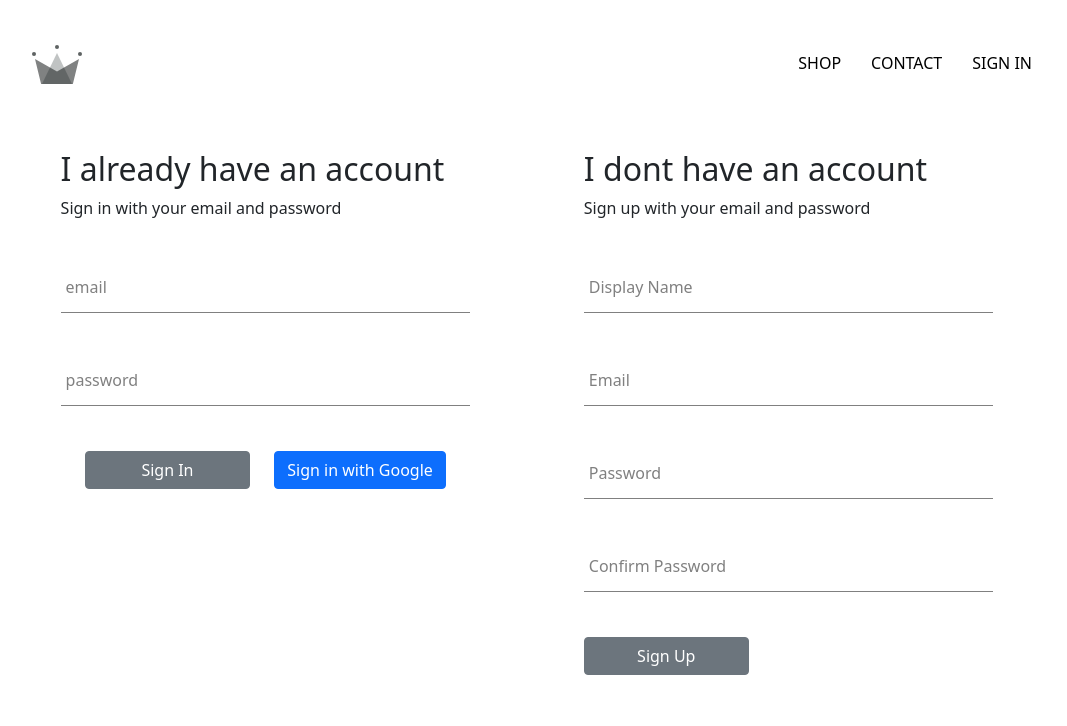
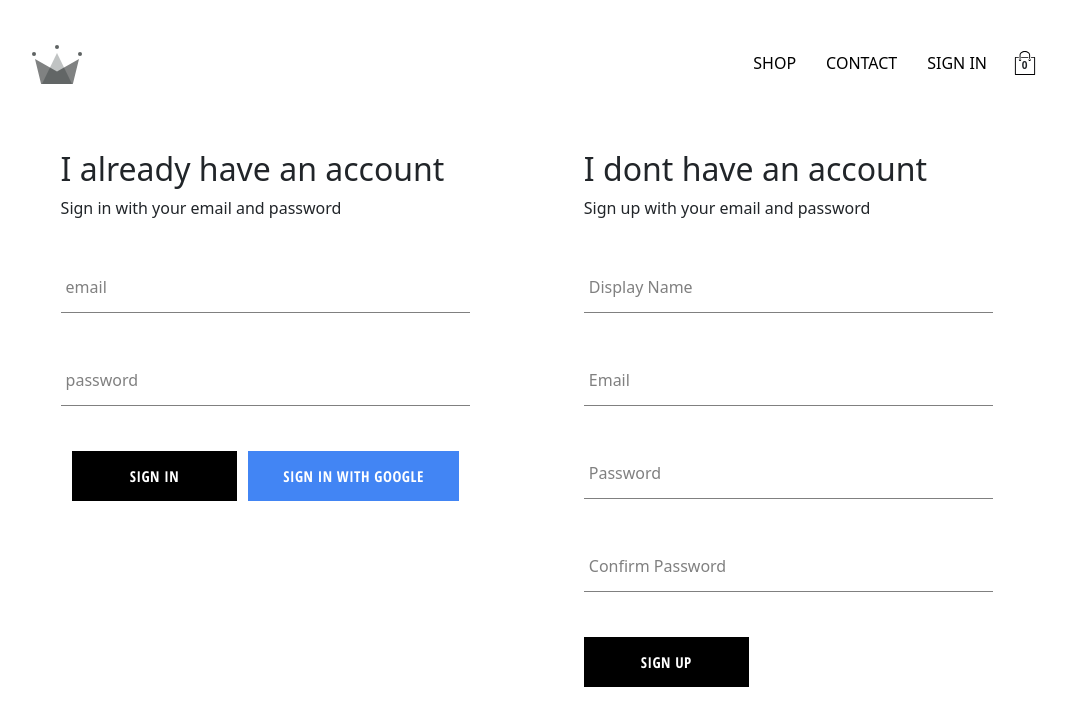
Before and after one commit to jaredNielson33/crown-clothing, a React (Create React App) app: page /signin in a window 1280 px wide. Shown: the top 726 px of the page, without its empty margins (113-1180 px from the left). Built offline with nearby package versions, Linux system fonts and the light colour scheme; no server answers.

Commit message:
added CartIcon and CartDropdown components to our application. Also implemented cart reducer

```diff
--- /dev/null
+++ b/src/components/cart-dropdown/cart-dropdown.component.jsx
@@ -0,0 +1,14 @@
+import React from "react";
+
+import CustomButton from "../custom-button/custom-button.component";
+
+import './cart-dropdown.styles.scss';
+
+const CartDropdown = () => (
+    <div className='cart-dropdown'>
+        <div className='cart-items'/>
+        <CustomButton>GO TO CHECKOUT</CustomButton>
+    </div>
+)
+
+export default CartDropdown;
--- /dev/null
+++ b/src/components/cart-dropdown/cart-dropdown.styles.scss
@@ -0,0 +1,26 @@
+.cart-dropdown {
+  position: absolute;
+  width: 240px;
+  height: 340px;
+  display: flex;
+  flex-direction: column;
+  padding: 20px;
+  border: 1px solid black;
+  background-color: white;
+  top: 90px;
+  right: 40px;
+  z-index: 5;
+
+  .cart-items {
+    height: 240px;
+    display: flex;
+    flex-direction: column;
+    overflow: scroll;
+  }
+
+  button {
+    margin-top: auto;
+    display: flex;
+    justify-content: center;
+  }
+}
--- /dev/null
+++ b/src/components/cart-icon/cart-icon.component.jsx
@@ -0,0 +1,20 @@
+import React from "react";
+import { connect } from "react-redux";
+import { toggleCartHidden } from "../../redux/cart/cart.actions";
+
+import { ReactComponent as ShoppingIcon } from '../../assets/images/shopping-bag.svg';
+
+import './cart-icon.styles.scss';
+
+const CartIcon = ({ toggleCartHidden }) => (
+    <div className="cart-icon" onClick={ toggleCartHidden }>
+        <ShoppingIcon className="shopping-icon"/>
+        <span className='item-count'>0</span>
+    </div>
+)
+
+const mapDispatchToProps = dispatch => ({
+    toggleCartHidden: () => dispatch(toggleCartHidden())
+})
+
+export default connect(null, mapDispatchToProps)(CartIcon);
--- /dev/null
+++ b/src/components/cart-icon/cart-icon.styles.scss
@@ -0,0 +1,21 @@
+.cart-icon {
+  width: 45px;
+  height: 45px;
+  position: relative;
+  display: flex;
+  align-items: center;
+  justify-content: center;
+  cursor: pointer;
+
+  .shopping-icon {
+    width: 24px;
+    height: 24px;
+  }
+
+  .item-count {
+    position: absolute;
+    font-size: 10px;
+    font-weight: bold;
+    bottom: 12px;
+  }
+}
--- a/src/components/custom-button/custom-button.component.jsx
+++ b/src/components/custom-button/custom-button.component.jsx
@@ -3,14 +3,13 @@
 
 import "./custom-button.styles.scss";
 
-const CustomButton = ({children, ...otherProps}) => (
-    <div>
-        <Button
-            color={otherProps.color}
-            className="custom-button"
+const CustomButton = ({children, isGoogleSignIn, ...otherProps}) => (
+    <div className='button'>
+        <button
+            className={`${isGoogleSignIn ? 'google-sign-in' : ''} custom-button`}
             {...otherProps}>
             {children}
-        </Button>
+        </button>
     </div>
 );
 
--- a/src/components/custom-button/custom-button.styles.scss
+++ b/src/components/custom-button/custom-button.styles.scss
@@ -1,3 +1,31 @@
 .custom-button {
-    min-width: 165px;
+  min-width: 165px;
+  width: auto;
+  height: 50px;
+  letter-spacing: 0.5px;
+  line-height: 50px;
+  padding: 0 35px 0 35px;
+  font-size: 15px;
+  background-color: black;
+  color: white;
+  text-transform: uppercase;
+  font-family: 'Open Sans Condensed';
+  font-weight: bolder;
+  border: none;
+  cursor: pointer;
+
+  &:hover {
+    background-color: white;
+    color: black;
+    border: 1px solid black;
+  }
+
+  &.google-sign-in {
+    background-color: #4285F4;
+    color: white;
+    &:hover {
+      background-color: #357ae8;
+      border: none;
+    }
+  }
 }
--- a/src/components/header/header.component.jsx
+++ b/src/components/header/header.component.jsx
@@ -5,10 +5,12 @@
 import { auth } from "../../firebase/firebase.utils";
 
 import { ReactComponent as Logo } from "../../assets/images/crown.svg";
+import CartIcon from "../cart-icon/cart-icon.component";
+import CartDropdown from "../cart-dropdown/cart-dropdown.component";
 
 import "./header.styles.scss";
 
-const Header = ({currentUser}) => (
+const Header = ({ currentUser, hidden }) => (
   <div className="header">
     <Link className="logo-container" to="/">
       <Logo className="logo" />
@@ -22,8 +24,7 @@
         CONTACT
       </Link>
 
-      {
-      currentUser ? (
+      {currentUser ? (
         <div className="option" onClick={() => auth.signOut()}>
           SIGN OUT
         </div>
@@ -32,12 +33,18 @@
           SIGN IN
         </Link>
       )}
+
+      <CartIcon />
     </div>
+    {
+      hidden ? null : (<CartDropdown />)
+    }
   </div>
 );
 
-const mapStateToProps = state => ({
-  currentUser: state.user.currentUser
-})
+const mapStateToProps = ({user: { currentUser }, cart: { hidden } }) => ({
+  currentUser,
+  hidden
+});
 
 export default connect(mapStateToProps)(Header);
--- a/src/components/sign-in/sign-in.component.jsx
+++ b/src/components/sign-in/sign-in.component.jsx
@@ -64,7 +64,7 @@
             <CustomButton type="submit" color="secondary">
               Sign In
             </CustomButton>
-            <CustomButton onClick={signInWithGoogle} color="primary">
+            <CustomButton onClick={signInWithGoogle} isGoogleSignIn>
               Sign in with Google
             </CustomButton>
           </div>
--- /dev/null
+++ b/src/redux/cart/cart-reducer.jsx
@@ -0,0 +1,18 @@
+import { CartActionTypes } from "./cart.types";
+
+const INITIAL_STATE = {
+    hidden: true
+}
+
+const cartReducer = (state = INITIAL_STATE, action) => {
+    switch(action.type) {
+        case CartActionTypes.TOGGLE_CART_HIDDEN:
+            return {
+                ...state,
+                hidden: !state.hidden
+            }
+        default: return state;
+    }
+}
+
+export default cartReducer;
--- /dev/null
+++ b/src/redux/cart/cart.actions.js
@@ -0,0 +1,5 @@
+import { CartActionTypes } from "./cart.types";
+
+export const toggleCartHidden = () => ({
+    type: CartActionTypes.TOGGLE_CART_HIDDEN,
+})
--- /dev/null
+++ b/src/redux/cart/cart.types.js
@@ -0,0 +1,3 @@
+export const CartActionTypes = {
+    TOGGLE_CART_HIDDEN: 'TOGGLE_CART_HIDDEN'
+}
--- a/src/redux/root-reducer.js
+++ b/src/redux/root-reducer.js
@@ -1,7 +1,8 @@
 import { combineReducers } from "redux";
-
+import cartReducer from "./cart/cart-reducer";
 import userReducer from "./user/user-reducer";
 
 export default combineReducers({
-    user: userReducer
+    user: userReducer,
+    cart: cartReducer
 })
```
Also changed, not shown: src/assets/images/shopping-bag.svg (added).
